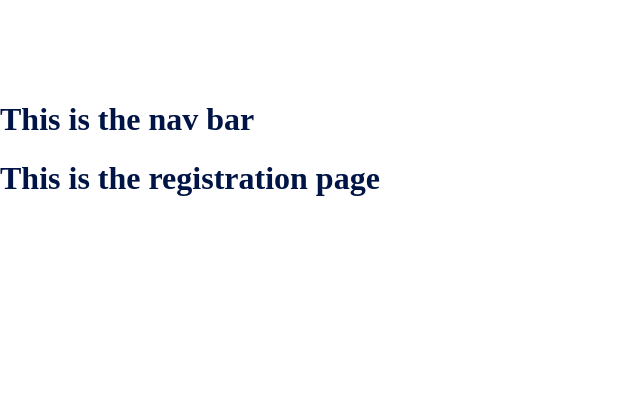
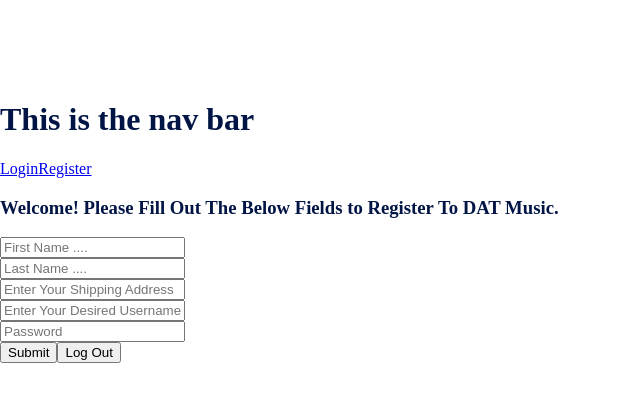
Before and after one commit to tedschu/EComm_DATMusic_Frontend, a React (Vite) app: page /register in a window 1280 px wide. Shown: the top 402 px of the page, without its empty margins (0-640 px from the left). Built offline with nearby package versions, Linux system fonts and the light colour scheme.

Commit message:
commiting the register and login pages. need to do further testing dealing with Postico database.

```diff
--- a/src/components/Nav.jsx
+++ b/src/components/Nav.jsx
@@ -5,6 +5,8 @@ function Nav() {
   return (
     <>
       <h1>This is the nav bar</h1>
+      <Link to ="/login">Login</Link>
+      <Link to ={"/register"}>Register</Link>
     </>
   );
 }
--- a/src/pages/Login.jsx
+++ b/src/pages/Login.jsx
@@ -8,7 +8,57 @@ import { Link } from "react-router-dom";
 // import any other dependent files here (ex. checkout)
 
 function Login() {
-  return <h1>This is the login page</h1>;
+
+  const [username, setUsername] = useState('');
+  const [password, setPassword] = useState('');
+  const [successMessage, setSuccessMessage] = useState("");
+  const [error, setError] = useState(null);
+  const [token, setToken] = useState(localStorage.getItem('token'));
+
+  async function handleSubmit(e) {
+    e.preventDefault();
+    setError(null);
+
+    try {
+    const response = await fetch('http://localhost:8080/api/users/login', {
+      method: 'POST',
+      // headers: {
+      //   'Content-Type': 'application/json',
+      // },
+      body: JSON.stringify({ email: "testemail@gmail.com", password: "testpassword" }),
+
+    })
+
+    const data = await response.json();
+
+    if (response.ok) {
+              localStorage.setItem('token', data.token);
+              setToken(data.token);
+              setSuccessMessage(data.message);
+              setUsername("");
+              setPassword("");
+    } else {
+          setError(data.message || "Login failed");
+    }
+    } catch (err) {
+          setError(err.message);
+    }
+  }
+
+
+  return (
+    <div className = "Login">
+    <form className = "login-form" onSubmit={handleSubmit}>
+      <h2> Login To Your DAT Music Account </h2>
+      <h3>Enter your Username</h3>
+    <input type = "email" value = {email} onChange={(e)=> setUsername(e.target.value)} placeholder={"Email"} />
+    <h3>Enter Password</h3>
+    <input type = "password" value = {password} onChange={(e)=> setPassword(e.target.value)} placeholder={"Password"} />
+    <br></br>
+    <button type = "submit">Login to DAT Music</button>
+    </form>
+    </div>
+    );
 }
 
 export default Login;
--- a/src/pages/Register.jsx
+++ b/src/pages/Register.jsx
@@ -7,7 +7,75 @@ import { Link } from "react-router-dom";
 // import any other dependent files here (ex. checkout)
 
 function Register() {
-  return <h1>This is the registration page</h1>;
-}
 
-export default Register;
+  const [firstname, setFirstName] = useState("");
+  const [lastname, setLastName] = useState("");
+  const [address, setAddress] = useState("");
+  const [username, setUsername] = useState("");
+  const [password, setPassword] = useState("");
+  const [successMessage, setSuccessMessage] = useState("");
+  const [token, setToken] = useState(localStorage.getItem("token"));
+
+  async function handleSubmit(e) {
+      const [error, setError] = useState("");
+
+      e.preventDefault();
+      // console.log(typeof password)
+      try {
+      const response = await fetch (
+          "http://localhost:8080/api/users/register",{
+              method: "POST",
+              // headers: {
+              //     "Content-Type": "application/json"
+              // },
+              body: JSON.stringify({
+                  firstname: "drew",
+                  lastname: "smith",
+                  address: "1000 SuperCool Street",
+                  username: "drewsmithyy",
+                  password: "password",
+              })
+          })
+
+      const data = await response.json();
+      localStorage.setItem("token", data.token);
+      setToken(data.token);
+      setSuccessMessage(data.message);
+      console.log(data);
+      setFirstName("");
+      setLastName("");
+      setEmail("");
+      setPassword("");
+
+      } catch (err) {
+          setError(err.message)
+      }
+  }
+
+      console.log("TOKEN: ", token);
+
+
+      return (
+          <div className="Register">
+              <form className = "register-form" onSubmit={handleSubmit}>
+                  <h3> Welcome! Please Fill Out The Below Fields to Register To DAT Music. </h3>
+              <input value = {firstname} onChange={(e)=>setFirstName(e.target.value)} placeholder={"First Name ...."} />
+              <br></br>
+              <input value = {lastname} onChange={(e)=>setLastName(e.target.value)} placeholder={"Last Name ...."} />
+              <br></br>
+              <input value = {address} onChange={(e)=> setAddress(e.target.value)} placeholder={"Enter Your Shipping Address"} />
+              <br></br>
+              <input value = {username} onChange={(e)=> setUsername(e.target.value)} placeholder={"Enter Your Desired Username"} />
+              <br></br>
+              <input type = "password" value = {password} onChange={(e)=> setPassword(e.target.value)} placeholder={"Password"} />
+              <br></br>
+              <button type = "submit"> Submit </button>
+              <button onClick={() => {localStorage.removeItem("token"); }}> Log Out </button>
+              </form>
+
+          </div>
+      )
+  }
+
+
+  export default Register;
```
